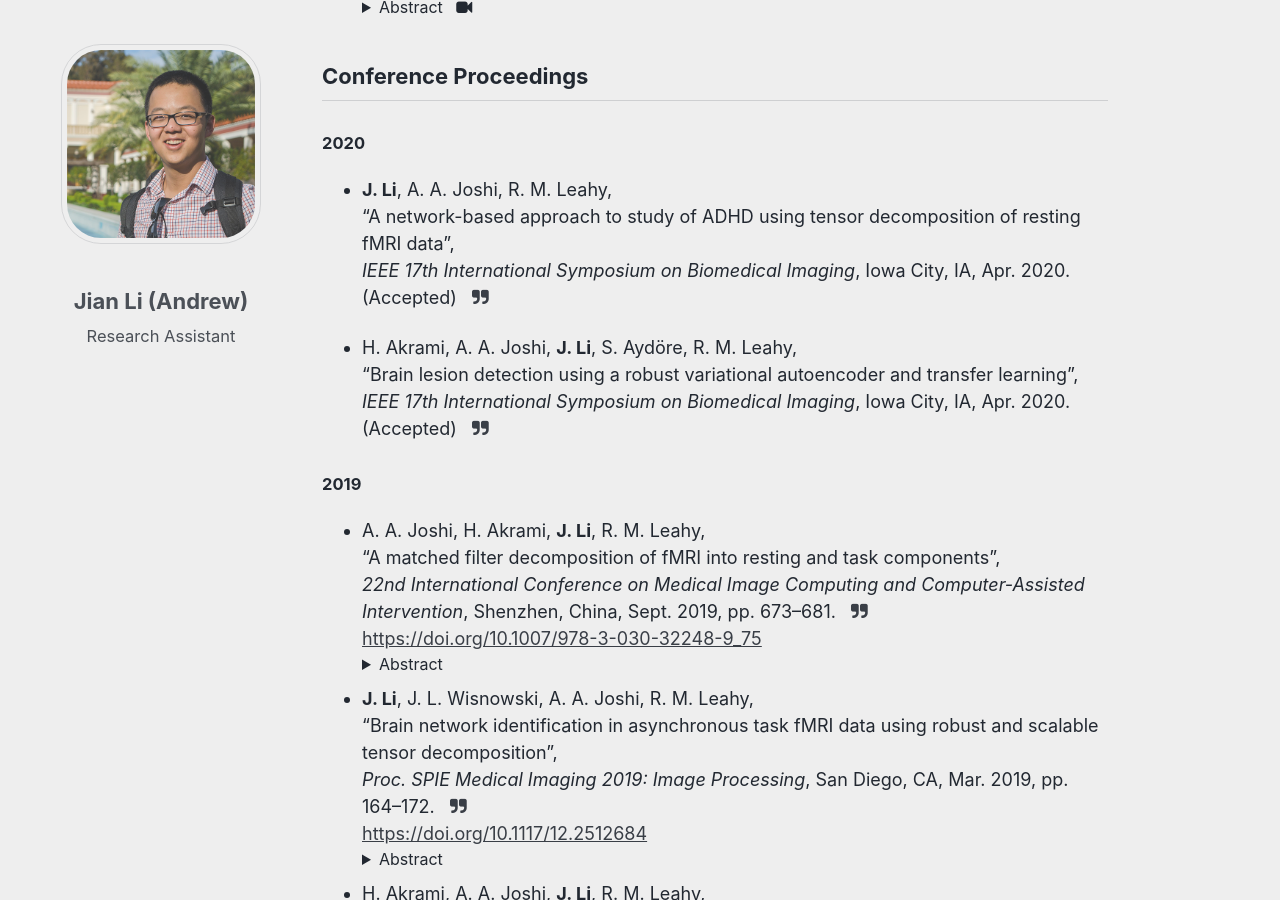
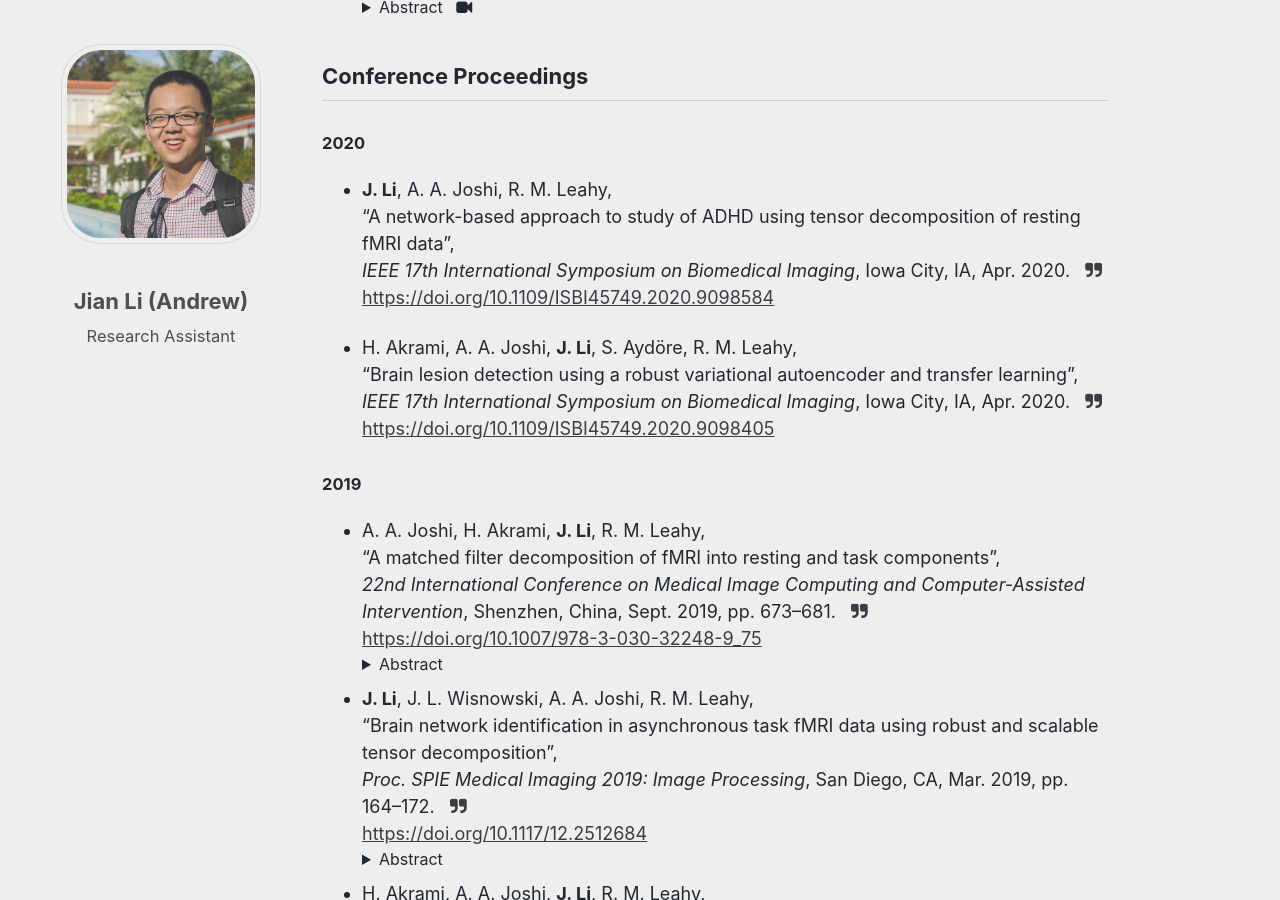
Before and after one commit to silencer1127/silencer1127.github.io, a Jekyll site: the page built from _pages/publication.md, in a window 1280 px wide and 900 px high, scrolled down 2099 px. Built offline with Jekyll 4.4.1, drawn with Linux system fonts in a browser that asks for light colours; some web fonts are replaced; comment, search, counter and statistics services are not loaded.

Commit message:
updated ISBI 2020 doi

```diff
--- a/_includes/bib_derivatives/conference.md
+++ b/_includes/bib_derivatives/conference.md
@@ -2,11 +2,13 @@
 
 * **J. Li**, A. A. Joshi, R. M. Leahy,
 "A network-based approach to study of ADHD using tensor decomposition of resting fMRI data",
-*IEEE 17th International Symposium on Biomedical Imaging*, Iowa City, IA, Apr. 2020. (Accepted) &nbsp; [<i class="fa fa-quote-right"></i>](/files/bib/Li2020AnatsoAutdorfd.bib)
+*IEEE 17th International Symposium on Biomedical Imaging*, Iowa City, IA, Apr. 2020.  &nbsp; [<i class="fa fa-quote-right"></i>](/files/bib/Li2020AnatsoAutdorfd.bib)
+[https://doi.org/10.1109/ISBI45749.2020.9098584](https://doi.org/10.1109/ISBI45749.2020.9098584){:target="Li2020AnatsoAutdorfd"}
 
 * H. Akrami, A. A. Joshi, **J. Li**, S. Aydöre, R. M. Leahy,
 "Brain lesion detection using a robust variational autoencoder and transfer learning",
-*IEEE 17th International Symposium on Biomedical Imaging*, Iowa City, IA, Apr. 2020. (Accepted) &nbsp; [<i class="fa fa-quote-right"></i>](/files/bib/Akrami2020Blduarvaatl.bib)
+*IEEE 17th International Symposium on Biomedical Imaging*, Iowa City, IA, Apr. 2020.  &nbsp; [<i class="fa fa-quote-right"></i>](/files/bib/Akrami2020Blduarvaatl.bib)
+[https://doi.org/10.1109/ISBI45749.2020.9098405](https://doi.org/10.1109/ISBI45749.2020.9098405){:target="Akrami2020Blduarvaatl"}
 
 ### 2019
 
--- a/files/bib/Akrami2020Blduarvaatl.bib
+++ b/files/bib/Akrami2020Blduarvaatl.bib
@@ -3,6 +3,7 @@
     booktitle = {IEEE 17th International Symposium on Biomedical Imaging},
     city = {Iowa City},
     country = {USA},
+    doi = {10.1109/ISBI45749.2020.9098405},
     month = {04},
     publisher = {IEEE},
     state = {IA},
--- a/files/bib/Li2020AnatsoAutdorfd.bib
+++ b/files/bib/Li2020AnatsoAutdorfd.bib
@@ -3,6 +3,7 @@
     booktitle = {IEEE 17th International Symposium on Biomedical Imaging},
     city = {Iowa City},
     country = {USA},
+    doi = {10.1109/ISBI45749.2020.9098584},
     month = {04},
     publisher = {IEEE},
     state = {IA},
```
